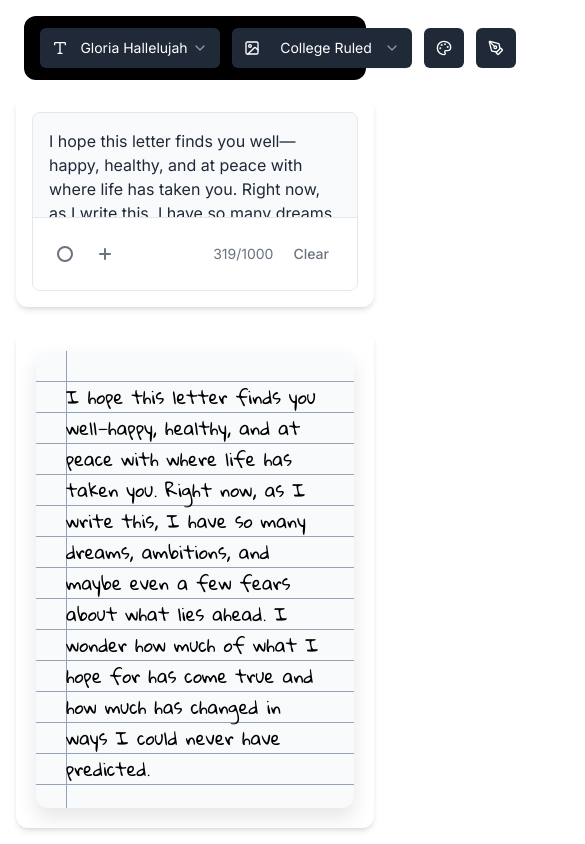
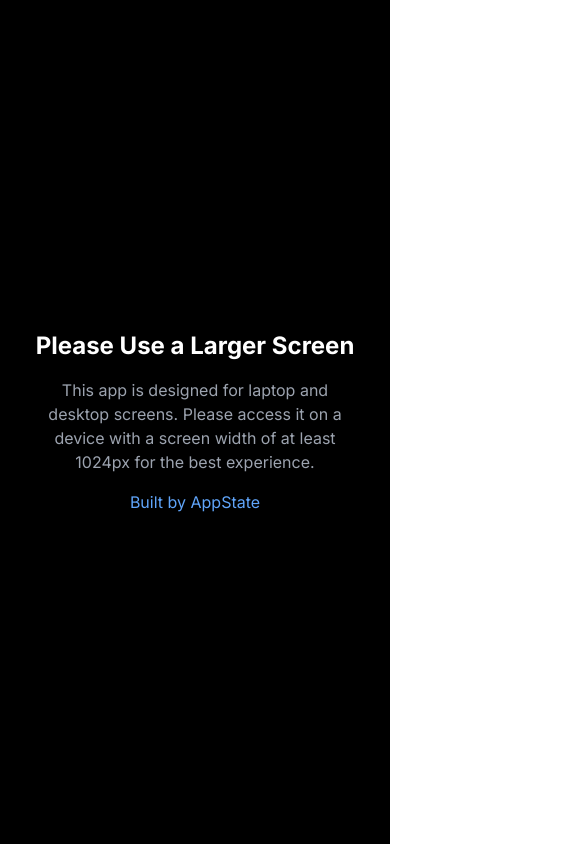
Before and after one commit to oyeolamilekan/sweetheart, a Next.js app: page / in a window 390 px wide. Shown: the top 844 px of the page, 585 px wide, since content can reach past the window. Built offline with nearby package versions, Linux system fonts and the light colour scheme.

Commit message:
feat: new features hot.

```diff
--- a/app/page.tsx
+++ b/app/page.tsx
@@ -22,7 +22,7 @@ export default function Home() {
   }
 
   return (
-    <div className="min-h-screen max-w-7xl m-auto">
+    <div className="min-h-screen max-w-6xl m-auto">
       <NotesEditor note={note} onUpdateNote={updateNote} />
     </div>
   )
--- a/components/notes-editor.tsx
+++ b/components/notes-editor.tsx
@@ -123,6 +123,7 @@ export default function NotesEditor({ note, onUpdateNote }: NotesEditorProps) {
   const [showCreditsDialog, setShowCreditsDialog] = useState(false)
   const textareaRef = useRef<HTMLTextAreaElement>(null)
   const paperRef = useRef<HTMLDivElement>(null)
+  const [isSmallScreen, setIsSmallScreen] = useState(false)
 
   useEffect(() => {
     setContent(note.content)
@@ -344,6 +345,37 @@ export default function NotesEditor({ note, onUpdateNote }: NotesEditorProps) {
     }
   }
 
+  useEffect(() => {
+    const checkScreenSize = () => {
+      setIsSmallScreen(window.innerWidth < 1024)
+    }
+
+    checkScreenSize()
+    window.addEventListener('resize', checkScreenSize)
+    return () => window.removeEventListener('resize', checkScreenSize)
+  }, [])
+
+  if (isSmallScreen) {
+    return (
+      <div className="h-screen w-screen flex flex-col items-center justify-center bg-black text-white p-8">
+        <div className="max-w-md text-center space-y-4">
+          <h1 className="text-2xl font-bold">Please Use a Larger Screen</h1>
+          <p className="text-gray-400">
+            This app is designed for laptop and desktop screens. Please access it on a device with a screen width of at least 1024px for the best experience.
+          </p>
+          <a
+            href="https://mvp.appstate.co"
+            target="_blank"
+            rel="noopener noreferrer"
+            className="inline-block mt-4 text-blue-400 hover:text-blue-300 transition-colors"
+          >
+            Built by AppState
+          </a>
+        </div>
+      </div>
+    )
+  }
+
   return (
     <div className="flex flex-col h-screen bg-white relative isolate">
       {/* Header */}
@@ -427,14 +459,6 @@ export default function NotesEditor({ note, onUpdateNote }: NotesEditorProps) {
           </TooltipProvider>
         </div>
         <div className="flex items-center gap-4">
-          <a
-            href="https://mvp.appstate.co"
-            target="_blank"
-            rel="noopener noreferrer"
-            className="text-white text-sm hover:text-gray-300 transition-colors"
-          >
-            Built by AppState
-          </a>
           <Popover>
             <PopoverTrigger asChild>
               <Button
@@ -484,11 +508,11 @@ export default function NotesEditor({ note, onUpdateNote }: NotesEditorProps) {
                     </Button>
                   </DropdownMenuTrigger>
                   <DropdownMenuContent>
-                    <DropdownMenuItem onClick={() => handleExport("png")}>
+                    <DropdownMenuItem onClick={() => handleExport("png")} className="cursor-pointer">
                       <FileType className="w-4 h-4 mr-2" />
                       Export as PNG
                     </DropdownMenuItem>
-                    <DropdownMenuItem onClick={() => handleExport("pdf")}>
+                    <DropdownMenuItem onClick={() => handleExport("pdf")} className="cursor-pointer">
                       <FileType className="w-4 h-4 mr-2" />
                       Export as PDF
                     </DropdownMenuItem>
@@ -584,23 +608,14 @@ export default function NotesEditor({ note, onUpdateNote }: NotesEditorProps) {
 
         {/* Right side - Preview */}
         <div
-          ref={paperRef}
-          className="relative rounded-xl overflow-hidden p-5 bg-white shadow-md"
+          className="h-full rounded-xl bg-red-50 p-1"
           style={{ backgroundColor }}
         >
-          <PaperBackground style={note.paperStyle}>
-            <div
-              style={{
-                fontFamily: note.font || "Gloria Hallelujah",
-                color: fontColor,
-                fontSize: "18px",
-                lineHeight: getLineHeight(note.paperStyle),
-                padding: getPadding(note.paperStyle),
-              }}
-              className="break-words min-h-full whitespace-pre-wrap"
-            >
-              {content}
-            </div>
+          <div
+            ref={paperRef}
+            className="relative p-9 bg-white z-10 overflow-auto h-full"
+            style={{ backgroundColor }}
+          >
             {stickers.map((sticker) => (
               <Sticker
                 key={sticker.id}
@@ -617,9 +632,35 @@ export default function NotesEditor({ note, onUpdateNote }: NotesEditorProps) {
                 onSelect={() => handleStickerSelect(sticker.id)}
               />
             ))}
-          </PaperBackground>
+            <PaperBackground style={note.paperStyle}>
+              <div
+                style={{
+                  fontFamily: note.font || "Gloria Hallelujah",
+                  color: fontColor,
+                  fontSize: "18px",
+                  lineHeight: getLineHeight(note.paperStyle),
+                  padding: getPadding(note.paperStyle),
+                }}
+                className="break-words min-h-full whitespace-pre-wrap"
+              >
+                {content}
+              </div>
+            </PaperBackground>
+          </div>
         </div>
       </div>
+
+      {/* Footer */}
+      <footer className="py-4 text-center">
+        <a
+          href="https://mvp.appstate.co"
+          target="_blank"
+          rel="noopener noreferrer"
+          className="text-gray-500 text-sm hover:text-gray-700 transition-colors"
+        >
+          Built by AppState
+        </a>
+      </footer>
 
       {/* Export Dialog */}
       <ExportDialog
--- a/components/paper-background.tsx
+++ b/components/paper-background.tsx
@@ -68,7 +68,7 @@ export default function PaperBackground({ style, children }: PaperBackgroundProp
 
   return (
     <div
-      className="h-full rounded-xl overflow-hidden relative shadow-[0_10px_20px_rgba(0,0,0,0.1)] transition-all duration-300 hover:shadow-[0_14px_28px_rgba(0,0,0,0.15)]"
+      className="h-full rounded-lg overflow-hidden relative transition-all duration-300 shadow-[0_14px_28px_rgba(0,0,0,0.15)]"
       style={backgroundStyle}
     >
       {style === "cornell" && (
--- a/components/sticker.tsx
+++ b/components/sticker.tsx
@@ -3,6 +3,7 @@
 import type React from "react"
 import { useState, useEffect, useRef } from "react"
 import { Trash2, RotateCcw } from "lucide-react"
+import Image from "next/image"
 
 interface StickerProps {
   id: string
@@ -129,7 +130,7 @@ export default function Sticker({
     <div
       id={`sticker-${id}`}
       ref={stickerRef}
-      className={`absolute cursor-move group select-none`}
+      className={`absolute cursor-move group select-none z-30`}
       style={{
         left: `${position.x}px`,
         top: `${position.y}px`,
@@ -143,13 +144,16 @@ export default function Sticker({
       aria-label="Draggable sticker"
       tabIndex={0}
     >
-      <img
+      <Image
         src={src || "/placeholder.svg"}
         alt="Sticker"
+        width={size}
+        height={size}
         className="w-full h-full object-contain pointer-events-none"
-        onError={(e) => {
-          e.currentTarget.src = "/placeholder.svg?height=50&width=50"
-          e.currentTarget.alt = "Failed to load sticker"
+        unoptimized={true}
+        style={{
+          maxWidth: "100%",
+          height: "auto",
         }}
       />
 
--- a/package.json
+++ b/package.json
@@ -16,6 +16,7 @@
     "@radix-ui/react-separator": "^1.1.2",
     "@radix-ui/react-slot": "^1.1.2",
     "@radix-ui/react-tooltip": "^1.1.8",
+    "@vercel/analytics": "^1.5.0",
     "autoprefixer": "^10.4.20",
     "class-variance-authority": "^0.7.1",
     "clsx": "^2.1.1",
```
Also changed, not shown: 1 other file (tests, documents, lock files or other folders).
